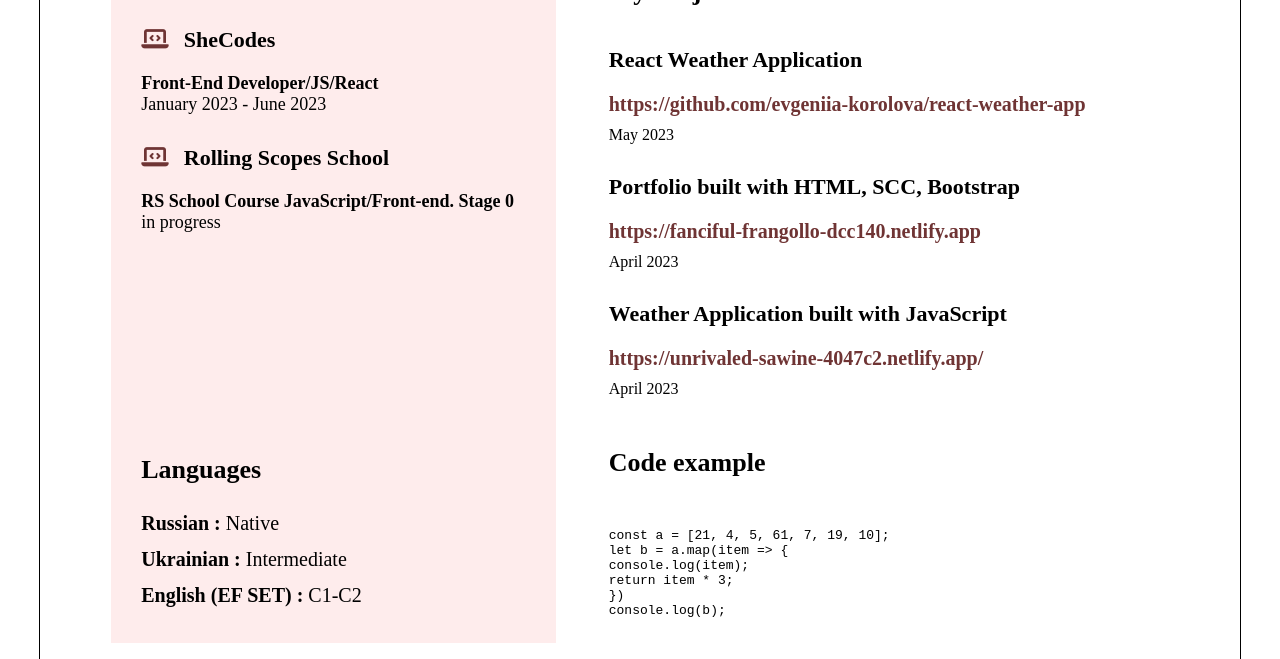
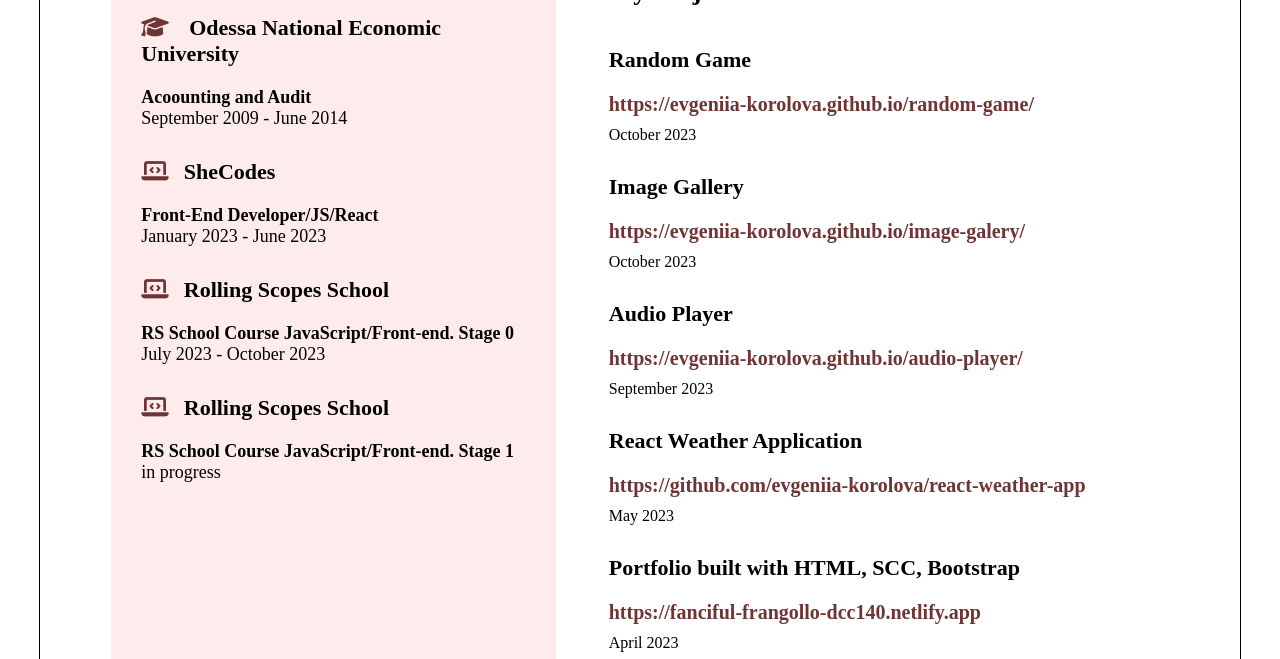
Before and after one commit to evgeniia-korolova/rsschool-cv1, a plain HTML site: page index.html in a window 1280 px wide. Shown: the part 1021-1680 px from the top of the page. Drawn offline with Linux system fonts and the light colour scheme.

Commit message:
feat: add some info to html file

```diff
--- a/index.html
+++ b/index.html
@@ -92,6 +92,13 @@
                   <p class="bold">
                     RS School Course JavaScript/Front-end. Stage 0
                   </p>
+                  <p >July 2023 - October 2023</p>
+                </li>
+                <li>
+                  <h4><i class="fa-solid fa-laptop-code" style="color: #6f3434"></i><span class="item">Rolling Scopes School</span></h4>
+                  <p class="bold">
+                    RS School Course JavaScript/Front-end. Stage 1
+                  </p>
                   <p >in progress</p>
                 </li>
               </ul>
@@ -158,9 +165,36 @@
                 </li>
               </ul>
             </div>
+
             <div class="projects" id="projects">
               <h3>My Projects</h3>
               <ul>
+                <li>
+                  <h4>Random Game</h4>
+                  <a
+                    href="https://evgeniia-korolova.github.io/random-game/" target="_blank"
+                    >https://evgeniia-korolova.github.io/random-game/</a
+                  >
+                  <p class="date">October 2023</p>
+                </li>
+                <li>
+                  <h4>Image Gallery</h4>
+                  <a
+                    href="https://evgeniia-korolova.github.io/image-galery/" target="_blank"
+                    >https://evgeniia-korolova.github.io/image-galery/</a
+                  >
+                  <p class="date">October 2023</p>
+                </li>
+
+                <li>
+                  <h4>Audio Player</h4>
+                  <a
+                    href="https://evgeniia-korolova.github.io/audio-player/" target="_blank"
+                    >https://evgeniia-korolova.github.io/audio-player/</a
+                  >
+                  <p class="date">September 2023</p>
+                </li>
+
                 <li>
                   <h4>React Weather Application</h4>
                   <a
```
